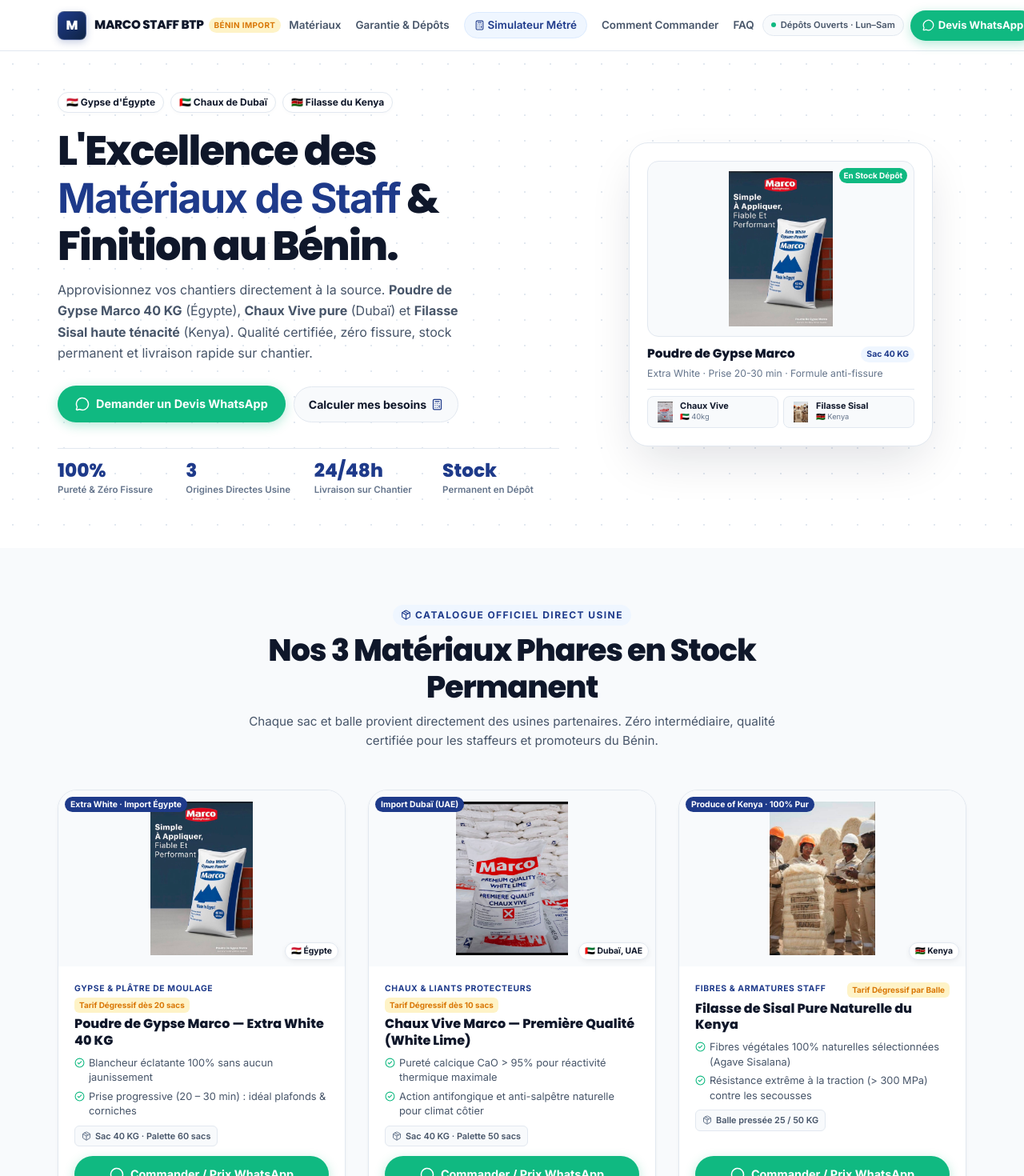
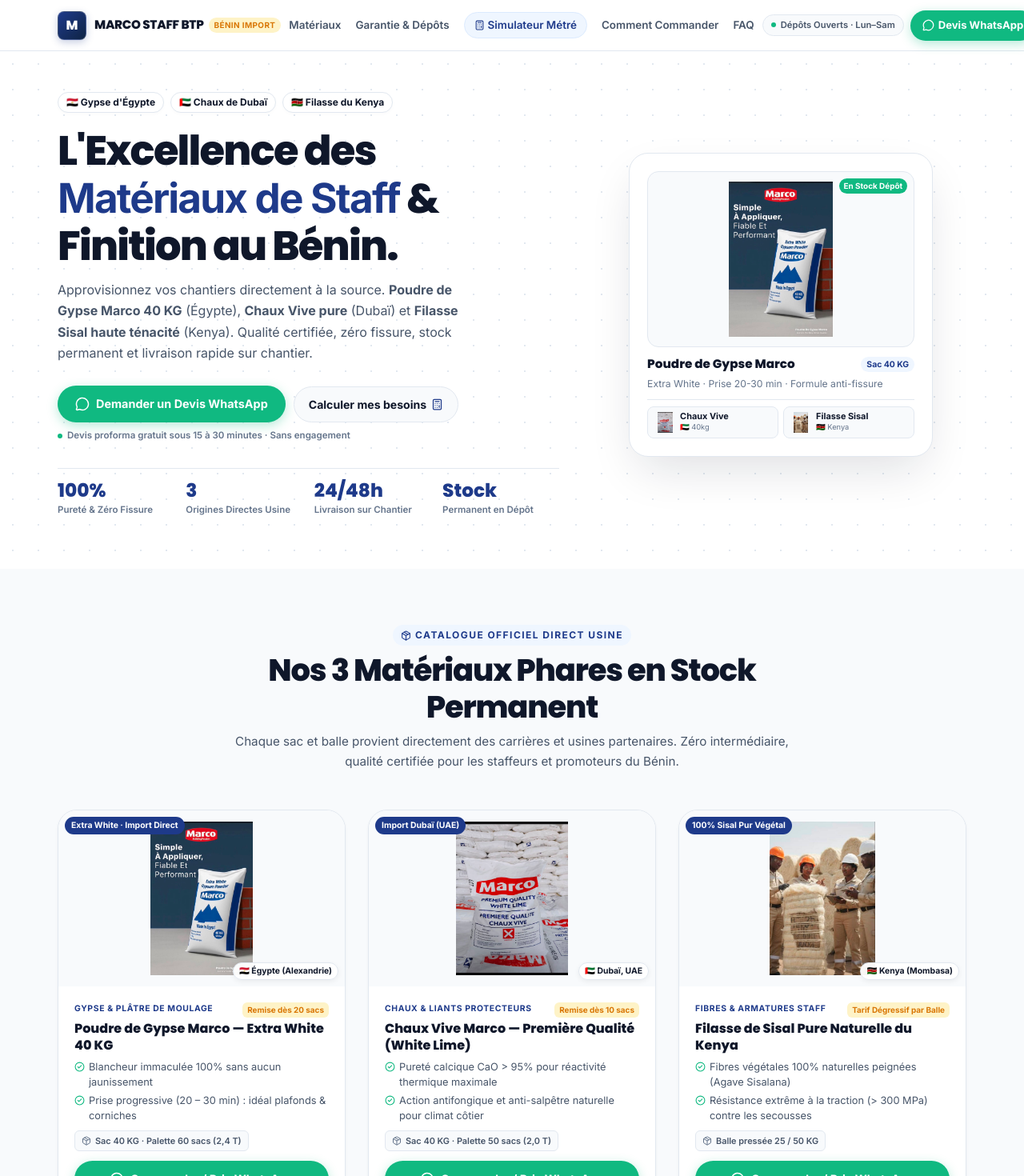
Before and after one commit to Elie-lokossou/marco-staff-benin, a React (Vite) app in the folder figma_export_2/: page / in a window 1280 px wide. Shown: the top 1470 px of the page at 80% size. Built offline with nearby package versions, Linux system fonts and the light colour scheme; the HTML template or start-up script is replaced by a standard one.

Commit message:
feat(phase-3): elevated conversion architecture, simulator unit precision, micro-reassurance badges, and slideover simulator bridge

```diff
--- a/figma_export_2/src/App.tsx
+++ b/figma_export_2/src/App.tsx
@@ -40,25 +40,25 @@
   application: string
 }
 
-// ─── Catalogue Produits (Données Industrielles Haut de Gamme) ────────────────
+// ─── Catalogue Produits Épuré & Haute Définition ─────────────────────────────
 const PRODUCTS: Product[] = [
   {
     id: "gypse-40kg",
     nom: "Poudre de Gypse Marco — Extra White 40 KG",
     nomCourt: "Gypse Marco 40kg",
     categorie: "Gypse & Plâtre de Moulage",
-    origine: "Égypte",
+    origine: "Égypte (Alexandrie)",
     drapeau: "🇪🇬",
-    badge: "Extra White · Import Égypte",
-    remiseBadge: "Tarif Dégressif dès 20 sacs",
-    conditionnement: "Sac 40 KG · Palette 60 sacs",
+    badge: "Extra White · Import Direct",
+    remiseBadge: "Remise dès 20 sacs",
+    conditionnement: "Sac 40 KG · Palette 60 sacs (2,4 T)",
     image: imgGypse,
     description: "Poudre de gypse de moulage extra blanche importée directement d'Égypte. Granulométrie micronique ultra-fine pour un gâchage fluide sans grumeaux, une prise régulière et une finition miroir sans aucune craquelure.",
     highlights: [
-      "Blancheur éclatante 100% sans aucun jaunissement",
+      "Blancheur immaculée 100% sans aucun jaunissement",
       "Prise progressive (20 – 30 min) : idéal plafonds & corniches"
     ],
-    dosage: "0,60 L d'eau par kg de poudre (Gâchage souple et onctueux)",
+    dosage: "0,60 L d'eau par kg de poudre (24L par sac de 40 kg)",
     application: "Faux-plafonds suspendus, plaques lissées, corniches moulées et rosaces.",
     specs: [
       { label: "Origine", valeur: "Import direct Égypte (Carrières d'Alexandrie)" },
@@ -78,8 +78,8 @@
     origine: "Dubaï, UAE",
     drapeau: "🇦🇪",
     badge: "Import Dubaï (UAE)",
-    remiseBadge: "Tarif Dégressif dès 10 sacs",
-    conditionnement: "Sac 40 KG · Palette 50 sacs",
+    remiseBadge: "Remise dès 10 sacs",
+    conditionnement: "Sac 40 KG · Palette 50 sacs (2,0 T)",
     image: imgChaux,
     description: "White Lime pure de première qualité importée de Dubaï (Oki General Trading). Pureté calcique exceptionnelle et haute réactivité pour des enduits respirants, étanches et naturellement anti-salpêtre.",
     highlights: [
@@ -102,15 +102,15 @@
     nom: "Filasse de Sisal Pure Naturelle du Kenya",
     nomCourt: "Filasse Sisal Kenya",
     categorie: "Fibres & Armatures Staff",
-    origine: "Kenya",
+    origine: "Kenya (Mombasa)",
     drapeau: "🇰🇪",
-    badge: "Produce of Kenya · 100% Pur",
+    badge: "100% Sisal Pur Végétal",
     remiseBadge: "Tarif Dégressif par Balle",
     conditionnement: "Balle pressée 25 / 50 KG",
     image: imgFilasse,
     description: "Fibres végétales de sisal pur sélectionnées et peignées au Kenya. Fibres longues d'une résistance mécanique extrême à la traction, garantissant l'armature indestructible de tous vos éléments en staff.",
     highlights: [
-      "Fibres végétales 100% naturelles sélectionnées (Agave Sisalana)",
+      "Fibres végétales 100% naturelles peignées (Agave Sisalana)",
       "Résistance extrême à la traction (> 300 MPa) contre les secousses"
     ],
     dosage: "Trempage direct dans la barbotine de gypse avant incorporation",
@@ -270,7 +270,6 @@
       const currentScrollY = window.scrollY
       setIsScrolled(currentScrollY > 20)
 
-      // Hystérésis de 12px pour éviter tout clignotement lors de micro-scrolls
       if (currentScrollY > lastScrollY.current + 12 && currentScrollY > 90) {
         setIsVisible(false)
       } else if (currentScrollY < lastScrollY.current - 10 || currentScrollY <= 90) {
@@ -405,8 +404,8 @@
           background: "#FFFFFF", maxHeight: "85vh", overflowY: "auto", boxSizing: "border-box"
         }}>
           <div style={{ display: "flex", alignItems: "center", gap: 6, padding: "8px 10px", background: "#F8FAFC", borderRadius: 8, marginBottom: 4 }}>
-            <span style={{ width: 6, height: 6, borderRadius: "50%", background: "#10B981", display: "block" }} />
-            <span style={{ fontSize: "0.72rem", color: "#475569", fontWeight: 600 }}>Dépôts Cotonou &amp; Calavi · Stock Garanti</span>
+            <MapPin size={14} color="#10B981" />
+            <span style={{ fontSize: "0.72rem", color: "#475569", fontWeight: 600 }}>Dépôts : Cotonou (Akpakpa) &amp; Calavi (Kpota)</span>
           </div>
 
           {links.map(({ label, id, isSpecial }) => (
@@ -499,12 +498,20 @@
               Approvisionnez vos chantiers directement à la source. <strong>Poudre de Gypse Marco 40 KG</strong> (Égypte), <strong>Chaux Vive pure</strong> (Dubaï) et <strong>Filasse Sisal haute ténacité</strong> (Kenya). Qualité certifiée, zéro fissure, stock permanent et livraison rapide sur chantier.
             </p>
 
-            {/* Action CTAs */}
-            <div className="hero-cta-group" style={{ display: "flex", gap: 10, flexWrap: "wrap", alignItems: "center", marginBottom: "clamp(20px, 3.5vw, 32px)" }}>
-              <WaBtn label="Demander un Devis WhatsApp" url={waUrl(`Bonjour ${COMPANY_NAME}, je souhaite un devis pour mes travaux de staff.`)} />
-              <Button variant="neutral" iconEnd={<Calculator size={15} color="#1E3A8A" />} onClick={onSimulateur}>
-                Calculer mes besoins
-              </Button>
+            {/* Action CTAs avec Réassurance */}
+            <div>
+              <div className="hero-cta-group" style={{ display: "flex", gap: 10, flexWrap: "wrap", alignItems: "center", marginBottom: 8 }}>
+                <WaBtn label="Demander un Devis WhatsApp" url={waUrl(`Bonjour ${COMPANY_NAME}, je souhaite un devis pour mes travaux de staff.`)} />
+                <Button variant="neutral" iconEnd={<Calculator size={15} color="#1E3A8A" />} onClick={onSimulateur}>
+                  Calculer mes besoins
+                </Button>
+              </div>
+              <div style={{ display: "flex", alignItems: "center", gap: 6, marginBottom: "clamp(20px, 3.5vw, 32px)" }}>
+                <span style={{ width: 6, height: 6, borderRadius: "50%", background: "#10B981", display: "inline-block" }} />
+                <span style={{ fontFamily: "var(--ds-font-body)", fontSize: "0.72rem", color: "#64748B", fontWeight: 600 }}>
+                  Devis proforma gratuit sous 15 à 30 minutes · Sans engagement
+                </span>
+              </div>
             </div>
 
             {/* Trust stats row */}
@@ -588,7 +595,7 @@
   )
 }
 
-// ─── 2. Catalogue Produits (Cards Épurées & Fiche Technique Complète) ─────────
+// ─── 2. Catalogue Produits (Épuré & Direct Usine) ────────────────────────────
 function ProductsSection({ onOpenDetail }: { onOpenDetail: (p: Product) => void }) {
   return (
     <section id="produits" style={{ background: "#F8FAFC", padding: "clamp(36px, 5.5vw, 84px) 0" }}>
@@ -612,7 +619,7 @@
             Nos 3 Matériaux Phares en Stock Permanent
           </h2>
           <p style={{ fontFamily: "var(--ds-font-body)", fontSize: "clamp(0.78rem, 1.8vw, 0.95rem)", color: "#475569", lineHeight: 1.6, margin: 0 }}>
-            Chaque sac et balle provient directement des usines partenaires. Zéro intermédiaire, qualité certifiée pour les staffeurs et promoteurs du Bénin.
+            Chaque sac et balle provient directement des carrières et usines partenaires. Zéro intermédiaire, qualité certifiée pour les staffeurs et promoteurs du Bénin.
           </p>
         </div>
 
@@ -632,14 +639,14 @@
                 e.currentTarget.style.transform = "translateY(0)"
               }}
             >
-              {/* Image Frame */}
+              {/* Image Frame Épurée */}
               <div style={{ position: "relative", height: "clamp(160px, 28vw, 220px)", background: "#F8FAFC", padding: 14, display: "flex", alignItems: "center", justifyContent: "center" }}>
                 <img src={imgSrc(p.image)} alt={p.nom} style={{ maxHeight: "100%", maxWidth: "100%", objectFit: "contain" }} />
                 <span style={{
                   position: "absolute", top: 8, left: 8,
                   background: "#1E3A8A", color: "white",
                   fontFamily: "var(--ds-font-body)", fontSize: "0.65rem", fontWeight: 700,
-                  padding: "2px 7px", borderRadius: 9999
+                  padding: "3px 8px", borderRadius: 9999
                 }}>
                   {p.badge}
                 </span>
@@ -881,7 +888,7 @@
   )
 }
 
-// ─── 4. Cockpit Simulateur Pro avec Ergonomie Mobile 1-Main (2 Colonnes) ─────
+// ─── 4. Cockpit Simulateur Pro avec Ratios Précis & Feedback Dynamique ────────
 function InteractiveSimulateurSection() {
   const [surface, setSurface] = useState(60)
   const [typeOuvrage, setTypeOuvrage] = useState<"plafond" | "corniche">("plafond")
@@ -901,7 +908,9 @@
   const kgFilasse = Math.max(1, Math.round(surface * coefFilasse))
   const nbSacsChaux = Math.max(1, Math.ceil(surface * coefChaux))
 
-  const poidsTotalKg = (nbSacsGypse * 40) + kgFilasse + (nbSacsChaux * 40)
+  const poidsGypseKg = nbSacsGypse * 40
+  const poidsChauxKg = nbSacsChaux * 40
+  const poidsTotalKg = poidsGypseKg + kgFilasse + poidsChauxKg
   const poidsTotalTonnes = (poidsTotalKg / 1000).toFixed(2)
   const eauEstimeeLitres = Math.round(nbSacsGypse * 24)
 
@@ -918,9 +927,9 @@
     `• Poids matériel calculé : ~${poidsTotalKg} kg (${poidsTotalTonnes} Tonnes)\n` +
     `• Transport recommandé : ${vehiculeRecommande}\n\n` +
     `📦 *Quantités Estimées :*\n` +
-    `• Poudre de Gypse Marco 40kg : ${nbSacsGypse} sacs\n` +
+    `• Poudre de Gypse Marco 40kg : ${nbSacsGypse} sacs (${poidsGypseKg} kg)\n` +
     `• Filasse de Sisal Kenya : ${kgFilasse} kg\n` +
-    `• Chaux Vive Marco (Dubaï) : ${nbSacsChaux} sacs\n\n` +
+    `• Chaux Vive Marco (Dubaï) : ${nbSacsChaux} sacs (${poidsChauxKg} kg)\n\n` +
     `Pouvez-vous me transmettre votre meilleur devis avec confirmation du stock et délai de livraison ? Merci !`
   )
 
@@ -946,7 +955,7 @@
             Simulateur de Besoins en Matériaux
           </h2>
           <p style={{ fontFamily: "var(--ds-font-body)", fontSize: "clamp(0.78rem, 1.8vw, 0.95rem)", color: "#475569", lineHeight: 1.6, margin: 0 }}>
-            Sélectionnez votre type de chantier ou ajustez le curseur pour obtenir instantanément le quantitatif de sacs de Gypse Marco, Chaux Vive et Filasse Sisal.
+            Sélectionnez votre type de chantier ou ajustez le curseur pour obtenir instantanément le quantitatif exact en sacs scellés de 40 KG et balles de sisal.
           </p>
         </div>
 
@@ -1047,20 +1056,20 @@
               <div style={{ display: "flex", alignItems: "center", gap: 6, background: "#F8FAFC", padding: "8px 10px", borderRadius: 8, border: "1px solid #E2E8F0" }}>
                 <Scale size={14} style={{ color: "#1E3A8A", flexShrink: 0 }} />
                 <span style={{ fontFamily: "var(--ds-font-body)", fontSize: "0.72rem", color: "#64748B" }}>
-                  Poids : <strong>~{poidsTotalKg} kg</strong> ({poidsTotalTonnes} T)
+                  Poids total : <strong>~{poidsTotalKg} kg</strong> ({poidsTotalTonnes} T)
                 </span>
               </div>
               <div style={{ display: "flex", alignItems: "center", gap: 6, background: "#F8FAFC", padding: "8px 10px", borderRadius: 8, border: "1px solid #E2E8F0" }}>
                 <Droplets size={14} style={{ color: "#2563EB", flexShrink: 0 }} />
                 <span style={{ fontFamily: "var(--ds-font-body)", fontSize: "0.72rem", color: "#64748B" }}>
-                  Eau : <strong>~{eauEstimeeLitres} L</strong>
+                  Eau de gâchage : <strong>~{eauEstimeeLitres} L</strong>
                 </span>
               </div>
             </div>
 
           </div>
 
-          {/* Colonne Droite : Panneau de Devis & Quantités */}
+          {/* Colonne Droite : Panneau de Devis & Quantités avec Précision Unitaire */}
           <div aria-live="polite" style={{
             background: "#F8FAFC", borderRadius: "clamp(14px, 2vw, 18px)", border: "1.5px solid #E2E8F0",
             padding: "clamp(14px, 2vw, 20px)", display: "flex", flexDirection: "column", justifyContent: "space-between", gap: 12
@@ -1071,15 +1080,15 @@
                   Quantités calculées ({surface} m²) :
                 </span>
                 <span style={{ fontSize: "0.65rem", fontWeight: 700, color: "#10B981", background: "#ECFDF5", padding: "2px 6px", borderRadius: 6 }}>
-                  Stock Disponible
+                  Stock Garanti en Dépôt
                 </span>
               </div>
 
               <div style={{ display: "flex", flexDirection: "column", gap: 6 }}>
                 <div style={{ display: "flex", justifyContent: "space-between", alignItems: "center", background: "white", padding: "8px 12px", borderRadius: 8, border: "1px solid #E2E8F0" }}>
                   <div>
-                    <div style={{ fontSize: "0.8rem", fontWeight: 700, color: "#0F172A" }}>Gypse Marco (40kg)</div>
-                    <div style={{ fontSize: "0.62rem", color: "#64748B" }}>🇪🇬 Import Égypte</div>
+                    <div style={{ fontSize: "0.8rem", fontWeight: 700, color: "#0F172A" }}>Gypse Marco (Sacs 40kg)</div>
+                    <div style={{ fontSize: "0.62rem", color: "#64748B" }}>🇪🇬 Total : {poidsGypseKg} kg net</div>
                   </div>
                   <div style={{ fontFamily: "var(--ds-font-heading)", fontSize: "1.1rem", fontWeight: 800, color: "#1E3A8A" }}>
                     {nbSacsGypse} <span style={{ fontSize: "0.7rem", fontWeight: 600, color: "#64748B" }}>sacs</span>
@@ -1098,8 +1107,8 @@
 
                 <div style={{ display: "flex", justifyContent: "space-between", alignItems: "center", background: "white", padding: "8px 12px", borderRadius: 8, border: "1px solid #E2E8F0" }}>
                   <div>
-                    <div style={{ fontSize: "0.8rem", fontWeight: 700, color: "#0F172A" }}>Chaux Vive (40kg)</div>
-                    <div style={{ fontSize: "0.62rem", color: "#64748B" }}>🇦🇪 Dubaï Pure</div>
+                    <div style={{ fontSize: "0.8rem", fontWeight: 700, color: "#0F172A" }}>Chaux Vive (Sacs 40kg)</div>
+                    <div style={{ fontSize: "0.62rem", color: "#64748B" }}>🇦🇪 Total : {poidsChauxKg} kg net</div>
                   </div>
                   <div style={{ fontFamily: "var(--ds-font-heading)", fontSize: "1.1rem", fontWeight: 800, color: "#0F172A" }}>
                     {nbSacsChaux} <span style={{ fontSize: "0.7rem", fontWeight: 600, color: "#64748B" }}>sacs</span>
@@ -1111,7 +1120,7 @@
               <div style={{ marginTop: 8, padding: "8px 10px", background: "#EFF6FF", borderRadius: 8, border: "1px solid #DBEAFE", display: "flex", alignItems: "center", gap: 6 }}>
                 <Truck size={14} style={{ color: "#1E3A8A", flexShrink: 0 }} />
                 <span style={{ fontSize: "0.7rem", color: "#1E3A8A", fontWeight: 600 }}>
-                  {vehiculeRecommande}
+                  Logistique : <strong>{vehiculeRecommande}</strong>
                 </span>
               </div>
             </div>
@@ -1119,7 +1128,7 @@
             <div style={{ display: "flex", flexDirection: "column", gap: 4 }}>
               <WaBtn label="Recevoir mon devis officiel sur WhatsApp" url={msgSimu} full />
               <span style={{ fontSize: "0.65rem", color: "#64748B", textAlign: "center" }}>
-                ⚡ Devis proforma immédiat par retour de message
+                ⚡ Devis proforma immédiat par retour de message · Sans engagement
               </span>
             </div>
 
@@ -1294,11 +1303,11 @@
   )
 }
 
-// ─── 7. Témoignages & Avis Clients ───────────────────────────────────────────
+// ─── 7. Témoignages & Avis Clients Géolocalisés Bénin ─────────────────────────
 const TEMOIGNAGES = [
-  { initials: "KB", color: "#1E3A8A", nom: "Kouassi Bernard", role: "Maître Staffeur depuis 14 ans", ville: "Cotonou", note: 5, texte: "Le gypse Marco est sans équivalent au Bénin. La pâte est fluide, prend sans chauffer excessivement et ne fait aucune fissure. Mes chantiers sont validés du premier coup." },
-  { initials: "AM", color: "#10B981", nom: "Adéola Moussa", role: "Conducteur de Travaux BTP", ville: "Abomey-Calavi", note: 5, texte: "La réactivité sur WhatsApp est top. En envoyant la surface, on a le devis et la livraison sur chantier à Calavi arrive dans les temps. La filasse du Kenya est très propre." },
-  { initials: "FD", color: "#D97706", nom: "Fatou Diallo", role: "Architecte d'Intérieur", ville: "Cotonou", note: 5, texte: "Pour les faux-plafonds à gorges lumineuses de mes clients, j'exige le Gypse Marco et la Chaux Vive de Dubaï. La blancheur est parfaite, prête pour la peinture." },
+  { initials: "KB", color: "#1E3A8A", nom: "Kouassi Bernard", role: "Maître Staffeur (Villas Haie Vive & Cadjèhoun)", ville: "Cotonou", note: 5, texte: "Le gypse Marco est sans équivalent au Bénin. La pâte est fluide, prend sans chauffer excessivement et ne fait aucune fissure. Mes chantiers sont validés du premier coup." },
+  { initials: "AM", color: "#10B981", nom: "Adéola Moussa", role: "Conducteur de Travaux (Chantiers Arconville)", ville: "Abomey-Calavi", note: 5, texte: "La réactivité sur WhatsApp est top. En envoyant la surface, on a le devis et la livraison sur chantier à Calavi arrive dans les temps. La filasse du Kenya est très propre." },
+  { initials: "FD", color: "#D97706", nom: "Fatou Diallo", role: "Architecte d'Intérieur (Résidences Fidjrossè)", ville: "Cotonou", note: 5, texte: "Pour les faux-plafonds à gorges lumineuses de mes clients, j'exige le Gypse Marco et la Chaux Vive de Dubaï. La blancheur est parfaite, prête pour la peinture." },
 ]
 
 function ReassuranceSection() {
@@ -1562,11 +1571,11 @@
             </div>
 
             <div style={{ display: "flex", justifyContent: "space-between", alignItems: "center", paddingTop: 2, flexWrap: "wrap", gap: 4 }}>
-              <span style={{ fontFamily: "var(--ds-font-body)", fontSize: "0.68rem", color: "#94A3B8" }}>
+              <span style={{ fontFamily: "var(--ds-font-body)", fontSize: "0.68rem", color: "#CBD5E1" }}>
                 Ligne : {PHONE_DISPLAY}
               </span>
               <span style={{ fontFamily: "var(--ds-font-body)", fontSize: "0.68rem", color: "#10B981", fontWeight: 600 }}>
-                • Dépôt Ouvert
+                • Dépôts Ouverts Lun–Sam
               </span>
             </div>
           </div>
@@ -1578,10 +1587,10 @@
   )
 }
 
-// ─── 10. Modale / Tiroir Slide-Over Fiche Produit avec Sticky CTA ────────────
-function SlideOverProductModal({ product, onClose }: { product: Product; onClose: () => void }) {
+// ─── 10. Modale / Tiroir Slide-Over Fiche Produit avec Passerelle Simulateur ──
+function SlideOverProductModal({ product, onClose, onOpenSimulateur }: { product: Product; onClose: () => void; onOpenSimulateur: () => void }) {
   const [qty, setQty] = useState(5)
-  const msgCmd = waUrl(`Bonjour ${COMPANY_NAME}, je souhaite commander ${qty} sac(s) de *${product.nom}* (${product.conditionnement}).\n\nPouvez-vous me confirmer le tarif et les modalités de livraison ? Merci !`)
+  const msgCmd = waUrl(`Bonjour ${COMPANY_NAME}, je souhaite commander ${qty} sac(s) de *${product.nom}* (${product.conditionnement}).\n\nPouvez-vous me confirmer le tarif dégressif et les modalités de livraison ? Merci !`)
 
   useEffect(() => {
     const handleKey = (e: KeyboardEvent) => {
@@ -1691,6 +1700,19 @@
                 </div>
               ))}
             </div>
+          </div>
+
+          {/* Passerelle vers le simulateur */}
+          <div style={{ padding: "10px 12px", background: "#EFF6FF", borderRadius: 10, border: "1px solid #DBEAFE", display: "flex", alignItems: "center", justifyContent: "space-between", gap: 8 }}>
+            <span style={{ fontSize: "0.74rem", color: "#1E3A8A", fontWeight: 600 }}>
+              Besoin de calculer vos quantités selon votre surface ?
+            </span>
+            <button onClick={() => { onClose(); onOpenSimulateur() }} style={{
+              background: "#1E3A8A", color: "white", border: "none", borderRadius: 9999,
+              padding: "6px 12px", fontSize: "0.7rem", fontWeight: 700, cursor: "pointer", whiteSpace: "nowrap"
+            }}>
+              Simulateur ➔
+            </button>
           </div>
 
         </div>
@@ -1748,7 +1770,7 @@
                 <div style={{ fontFamily: "var(--ds-font-heading)", fontSize: "0.88rem", fontWeight: 800, color: "white", lineHeight: 1.1 }}>
                   {COMPANY_NAME}
                 </div>
-                <div style={{ fontFamily: "var(--ds-font-body)", fontSize: "0.55rem", fontWeight: 600, color: "#94A3B8", letterSpacing: "0.05em", textTransform: "uppercase" }}>
+                <div style={{ fontFamily: "var(--ds-font-body)", fontSize: "0.55rem", fontWeight: 600, color: "#CBD5E1", letterSpacing: "0.05em", textTransform: "uppercase" }}>
                   {COMPANY_SUBTITLE}
                 </div>
               </div>
@@ -1844,14 +1866,14 @@
           paddingTop: 16, borderTop: "1px solid rgba(255,255,255,0.06)",
           display: "flex", justifyContent: "space-between", flexWrap: "wrap", gap: 8, alignItems: "center"
         }}>
-          <p style={{ fontFamily: "var(--ds-font-body)", fontSize: "0.72rem", color: "#94A3B8", margin: 0 }}>
+          <p style={{ fontFamily: "var(--ds-font-body)", fontSize: "0.72rem", color: "#CBD5E1", margin: 0 }}>
             © 2026 {COMPANY_NAME} · {COMPANY_SUBTITLE}
           </p>
           <div style={{ display: "flex", gap: 10 }}>
-            <span style={{ fontFamily: "var(--ds-font-body)", fontSize: "0.72rem", color: "#94A3B8" }}>
+            <span style={{ fontFamily: "var(--ds-font-body)", fontSize: "0.72rem", color: "#CBD5E1" }}>
               Qualité ISO 9001
             </span>
-            <span style={{ fontFamily: "var(--ds-font-body)", fontSize: "0.72rem", color: "#94A3B8" }}>
+            <span style={{ fontFamily: "var(--ds-font-body)", fontSize: "0.72rem", color: "#CBD5E1" }}>
               Bénin BTP
             </span>
           </div>
@@ -2077,7 +2099,11 @@
 
         {/* Modal Tiroir Slide-Over Fiche Produit (z-index 1000 au-dessus du dock) */}
         {selectedProduct && (
-          <SlideOverProductModal product={selectedProduct} onClose={() => setSelectedProduct(null)} />
+          <SlideOverProductModal
+            product={selectedProduct}
+            onClose={() => setSelectedProduct(null)}
+            onOpenSimulateur={() => handleNavigate("simulateur")}
+          />
         )}
 
         {/* Scroll-To-Top Accessible Button avec dégagement au-dessus du dock */}
```
